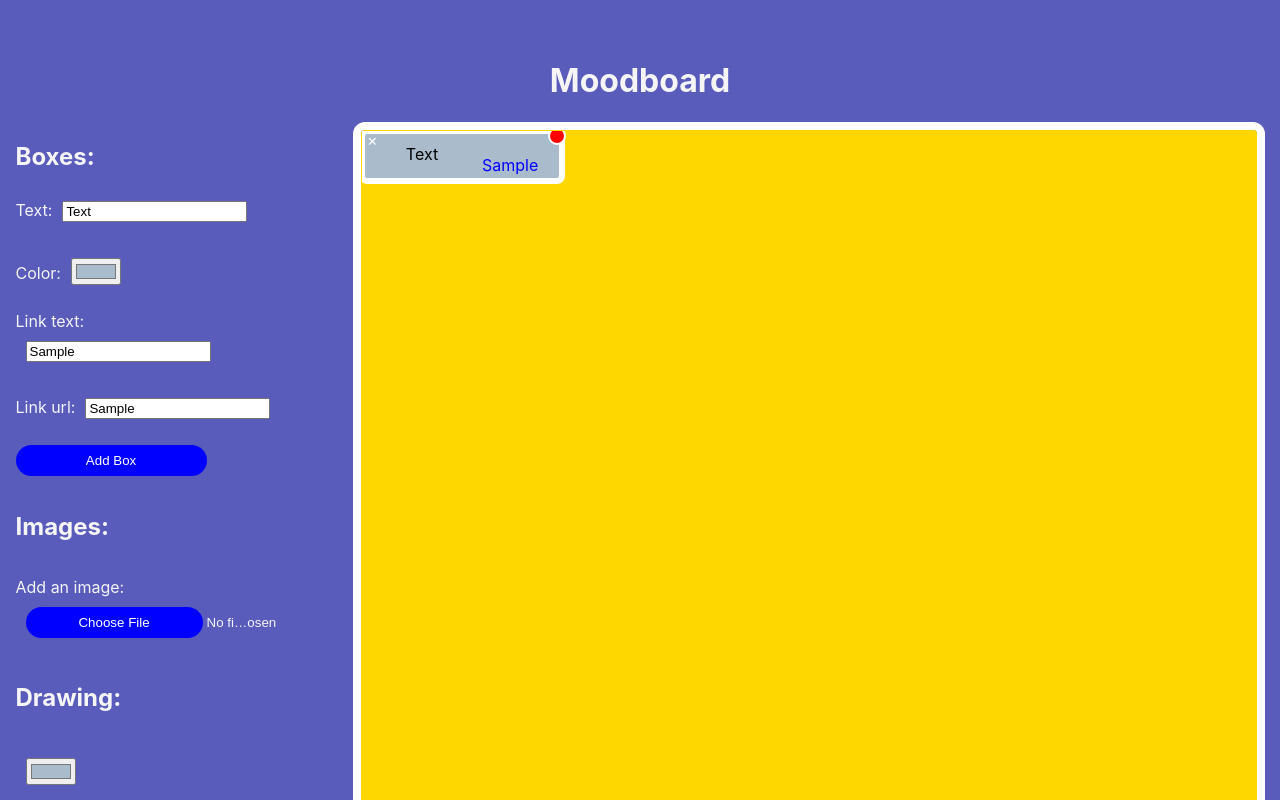
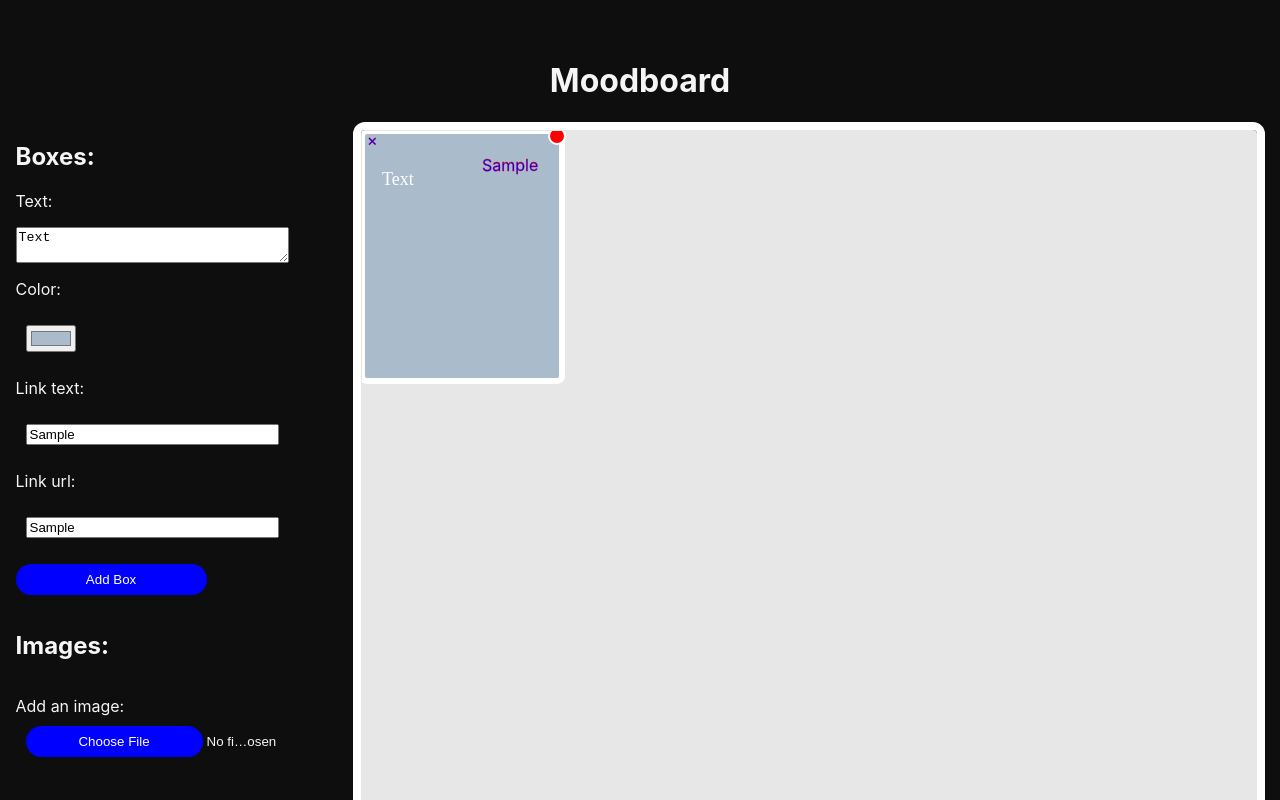
Before and after one commit to christianhamamdjian/vible, a React (Create React App) app: page / in a window 1280 px wide. Both pictures are taken after typing "Sample", "Sample" into the empty fields and a click on the button "Add Box". Shown: the top 800 px of the page. Built offline with nearby package versions, Linux system fonts and the light colour scheme.

Commit message:
Attempts with svg icon and tspan

```diff
--- a/src/App.css
+++ b/src/App.css
@@ -10,7 +10,7 @@ body {
   flex-direction: column;
   justify-content: center;
   align-items: center;
-  background-color: rgb(89, 92, 186);
+  background-color: rgb(14 14 14);
   color: whitesmoke;
 }
 
@@ -35,6 +35,21 @@ body {
 
 input {
   margin: 10px;
+}
+
+.text {
+  color: white;
+  font: 18px serif;
+  height: 100%;
+  overflow: auto;
+}
+
+svg text {
+  fill: blue;
+  stroke: red;
+  stroke-width: 0.3;
+  stroke-linejoin: round;
+  stroke-linecap: round;
 }
 
 button,
--- a/src/components/FullBoard.js
+++ b/src/components/FullBoard.js
@@ -9,6 +9,8 @@ const FullBoard = () => {
     const [color, setColor] = useState('#aabbcc');
     const [line, setLine] = useState(2);
     const svgRef = useRef(null);
+    const textRef = useRef(null);
+    const processingRef = useRef(null);
 
     // Items
     const [items, setItems] = useState([]);
@@ -219,7 +221,48 @@ const FullBoard = () => {
         document.body.removeChild(downloadLink);
         URL.revokeObjectURL(svgURL);
     };
+    // const textMultiline = (text, id) => {
 
+    //     let x = 0;
+    //     let y = 20;
+    //     let width = 200;
+    //     let lineHeight = 10;
+
+    //     /* get the text */
+    //     let element = textRef.current;
+    //     // let newText = text;
+    //     // let tspanContent = newText
+    //     // console.log(newText)
+
+    //     /* split the words into array */
+    //     let words = text.split(' ');
+    //     let line = '';
+
+    //     for (let n = 0; n < words.length; n++) {
+
+    //         let testLine = line + words[n] + ' ';
+
+    //         let testElem = processingRef.current;
+
+    //         /*  Add line in testElement */
+    //         testElem.innerHTML = testLine;
+
+    //         /* Measure textElement */
+    //         let metrics = testElem.getBoundingClientRect();
+    //         let testWidth = metrics.width;
+
+    //         if (testWidth > width && n > 0) {
+    //             element.innerHTML += '<tspan x="0" dy="' + y + '">' + line + '</tspan>';
+    //             line = words[n] + ' ';
+    //         } else {
+    //             line = testLine;
+    //         }
+    //     }
+    //     //textRef.current.remove();
+    //     // textRef.current.innerHTML += '<tspan x="0" dy="' + y + '">' + line + '</tspan>';
+
+
+    // }
     return (
         <div className='dashboard'>
             <div className='sidebar'>
@@ -230,22 +273,18 @@ const FullBoard = () => {
                         <>
                             <h2>Boxes:</h2>
                             <form className='inputs' onSubmit={handleAddBox}>
-                                <label>
-                                    Text:
-                                    <input type="text" value={itemText} onChange={handleItemText} />
-                                </label>
-                                <label>
-                                    Color:
+                                <label>Text:</label>
+                                <textarea value={itemText} onChange={handleItemText} />
+
+                                <label>Color:</label>
                                 <input type="color" name="color" value={itemColor} onChange={handleItemColor} />
-                                </label>
-                                <label>
-                                    Link text:
+
+                                <label>Link text:</label>
                                 <input type="text" name="link" value={itemLink} onChange={handleItemLink} />
-                                </label>
-                                <label>
-                                    Link url:
+
+                                <label>Link url:</label>
                                 <input type="text" name="url" value={itemUrl} onChange={handleItemUrl} />
-                                </label>
+
                                 <button type="submit">Add Box</button>
                             </form>
                         </>
@@ -255,18 +294,15 @@ const FullBoard = () => {
 
                         <div className='inputs'>
                             <h2>Edit Box:</h2>
-                            <label>
-                                Change text:
-                                <input
-                                    type="text"
+                            <label>Change text:</label>
+                            <textarea
                                 value={items.find(item => item.id === editingText.id).text}
                                 onChange={(event) =>
                                     handleItemTextChange(event, editingText.id)
                                 }
                             />
-                            </label>
-                            <label>
-                                Change color:
+
+                            <label>Change color:</label>
                             <input
                                 type="color"
                                 name="color"
@@ -274,9 +310,8 @@ const FullBoard = () => {
                                 onChange={(event) =>
                                     handleItemColorChange(event, editingText.id)
                                 } />
-                            </label>
-                            <label>
-                                Change link:
+
+                            <label>Change link:</label>
                             <input
                                 type="text"
                                 name="link"
@@ -284,9 +319,8 @@ const FullBoard = () => {
                                 onChange={(event) =>
                                     handleItemLinkChange(event, editingText.id)
                                 } />
-                            </label>
-                            <label>
-                                Change url:
+
+                            <label>Change url:</label>
                             <input
                                 type="text"
                                 name="url"
@@ -294,7 +328,7 @@ const FullBoard = () => {
                                 onChange={(event) =>
                                     handleItemUrlChange(event, editingText.id)
                                 } />
-                            </label>
+
                         </div>
 
                     )
@@ -347,7 +381,7 @@ const FullBoard = () => {
                     onMouseMove={handleMouseMove}
                     onMouseUp={handleMouseUp}
                     ref={svgRef}
-                    style={{ width: '2000', height: '1200', border: '1px solid transparent', backgroundColor: "gold", }}
+                    style={{ width: '2000', height: '1200', border: '1px solid transparent', backgroundColor: "rgb(232 231 231)", }}
                     cursor={isDrawing ? "crosshair" : "move"}
                     xmlnsXlink="http://www.w3.org/1999/xlink"
                 >
@@ -363,7 +397,7 @@ const FullBoard = () => {
                                 <>
                                     <rect
                                         width="200"
-                                        height="50"
+                                        height="250"
                                         fill={item.color}
                                         stroke="white"
                                         strokeWidth="6"
@@ -373,7 +407,7 @@ const FullBoard = () => {
                                         onMouseDown={(e) => handleMouseDown(e, item.id)}
                                         onMouseUp={handleMouseUp}
                                     />
-                                    <text
+                                    {/* <text
                                         x="60"
                                         y="25"
                                         textAnchor="middle"
@@ -381,8 +415,21 @@ const FullBoard = () => {
                                         style={{ pointerEvents: 'none' }}
                                     >
                                         {item.text}
-                                    </text>
+                                    </text> */}
+                                    <foreignObject x="20" y="20" width="160" height="160">
+                                        <p className="text">
+                                            {item.text}
+                                        </p>
+                                    </foreignObject>
 
+                                    {/* <text
+                                        className="text-box"
+                                        ref={textRef}
+                                        x="60"
+                                        y="25"
+                                        textAnchor="middle"
+                                        dominantBaseline="middle"
+                                        style={{ pointerEvents: 'none' }}><tspan ref={processingRef}>{item.text}</tspan ></text> */}
                                     <text
                                         x="5"
                                         y="15"
```
Lines whose indentation alone changed are shown as unchanged.
